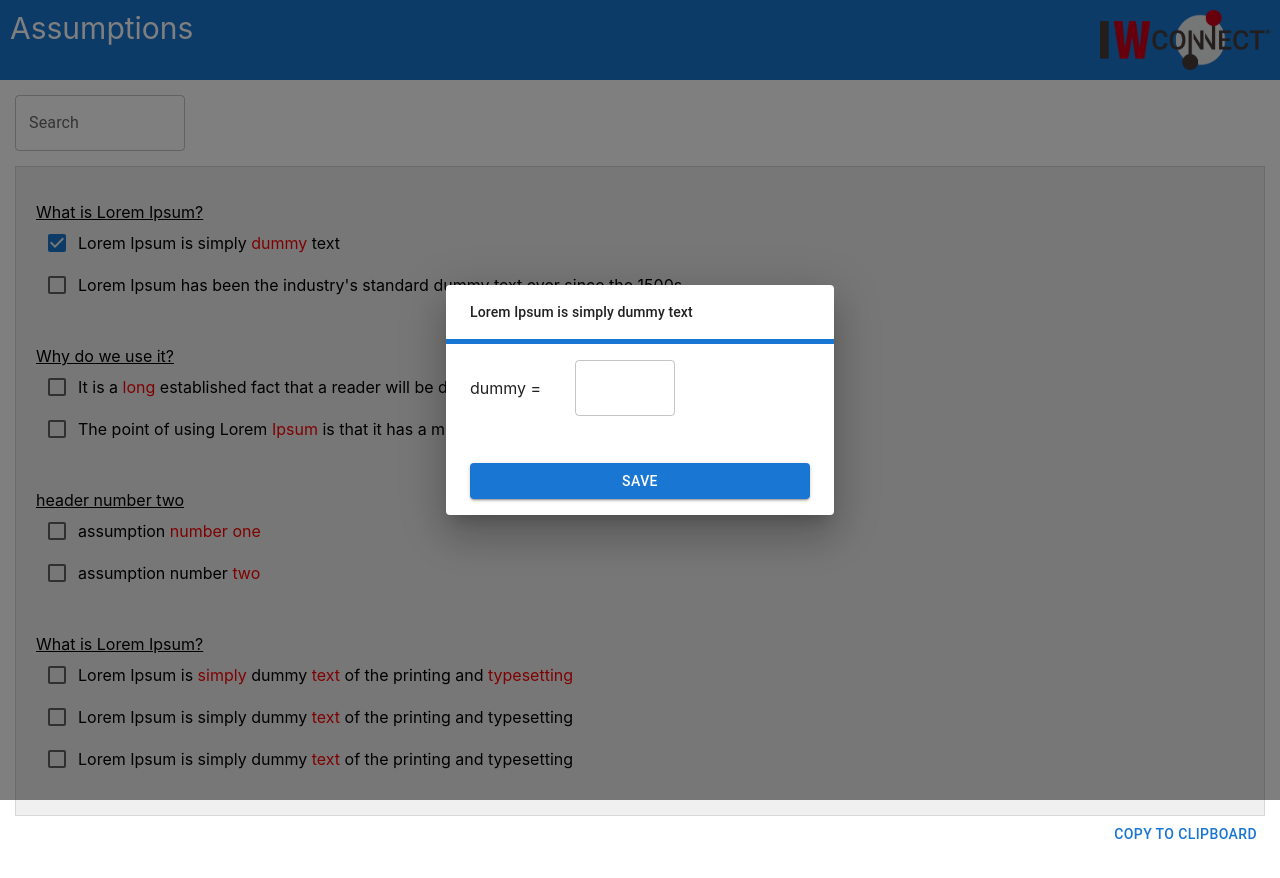
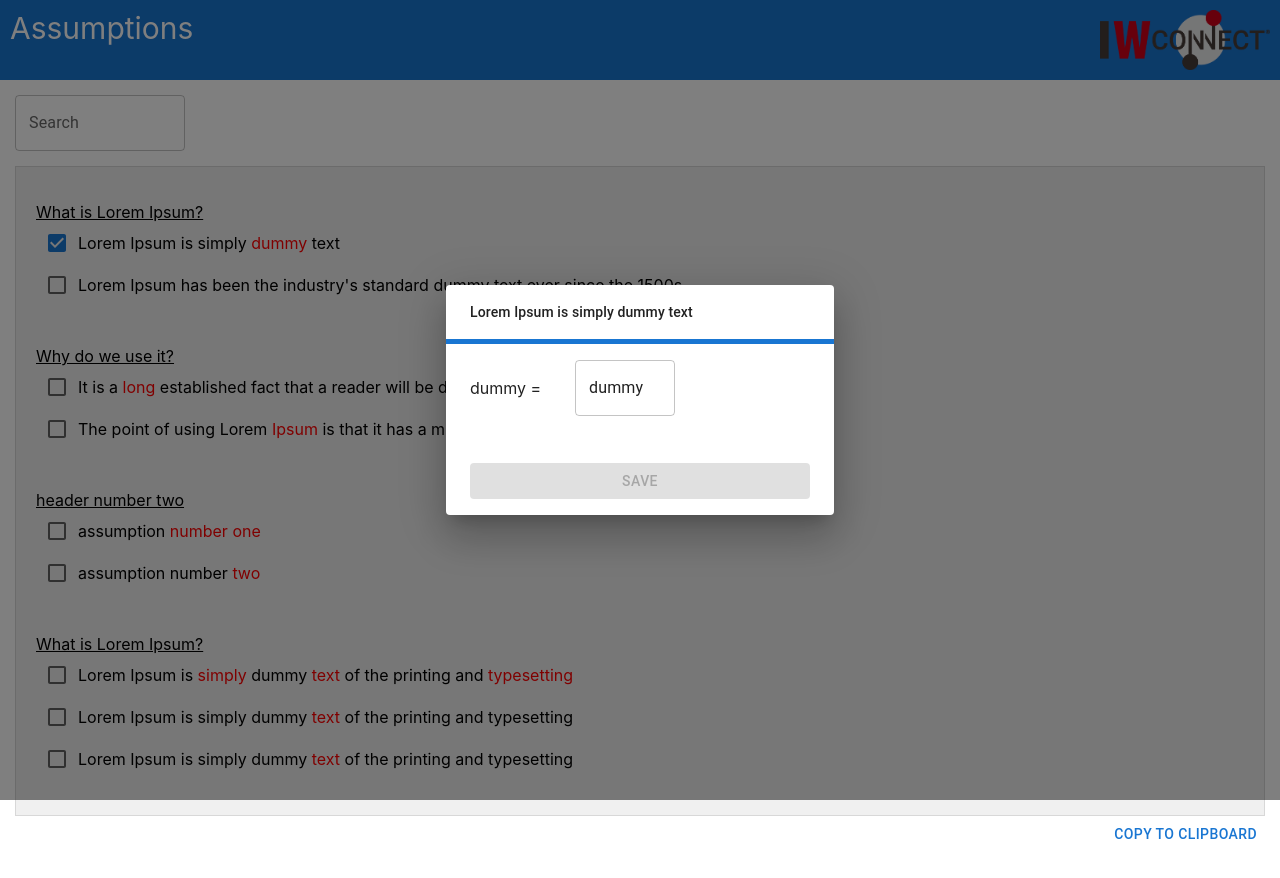
Before and after one commit to NatalijaKostovska/Assumptions, a React (Create React App) app: page / in a window 1280 px wide. Both pictures are taken after a click on the element 57 px from the left and 243 px from the top of the page. Shown: the top 878 px of the page. Built offline with nearby package versions, Linux system fonts and the light colour scheme.

Commit message:
update modal

```diff
--- a/src/components/FileUploadPage.js
+++ b/src/components/FileUploadPage.js
@@ -150,7 +150,6 @@ function FileUploadPage() {
                             <FormGroup>
                                 {topic.assumption.map((item, index) =>
                                     <div key={index} style={{ display: 'flex', alignItems: 'center' }}>
-                                        {console.log(checkbox?.[mainIndex]?.includes(index))}
                                         <Checkbox onClick={!checkbox?.[mainIndex]?.includes(index) && item.includes('$') ? () => handleClickOpen(item, mainIndex, index) : () => toggleCheckBox(mainIndex, index)}
                                             checked={checkbox?.[mainIndex]?.includes(index)}
                                         />
--- a/src/components/SimpleDialog.js
+++ b/src/components/SimpleDialog.js
@@ -8,6 +8,7 @@ function SimpleDialog({ onClose, initialWord, open, item, handleChangeAssumption
 
     const [setence, setSentence] = useState(item);
     const [wordsIndex, setWordsIndex] = useState([]);
+    const [error, setError] = useState(true);
     /* eslint-disable */
     const regex = new RegExp('\[$].*[$]\$', 'g');
 
@@ -20,6 +21,7 @@ function SimpleDialog({ onClose, initialWord, open, item, handleChangeAssumption
     const handleFindWord = () => {
         const inputs = item?.match(/\$(.*?)\$/g);
         setInputWords(inputs);
+        setWordsIndex(inputs)
     }
 
     const handleClose = () => {
@@ -41,13 +43,21 @@ function SimpleDialog({ onClose, initialWord, open, item, handleChangeAssumption
         onSave()
         onClose();
     }
-
     const handleChangeInput = (value, index) => {
         const newReplacedWordsArray = [...wordsIndex];
         newReplacedWordsArray[index] = value;
         setWordsIndex(newReplacedWordsArray);
+        setError(validateInputs(newReplacedWordsArray));
     }
 
+    const validateInputs = (inputWordsArray) => {
+        let isNotValid = false;
+        inputWordsArray.forEach((item) => {
+            if (item === '')
+                isNotValid = true;
+        })
+        return isNotValid;
+    }
     return (
         <Dialog onClose={handleClose} open={open}>
             <DialogTitle sx={{ borderBottom: '5px solid #1976d2', fontSize: '14px' }}>{item?.replace(/[$]/gi, "")}</DialogTitle>
@@ -57,7 +67,7 @@ function SimpleDialog({ onClose, initialWord, open, item, handleChangeAssumption
                         <span className='dialog-word'>{initialWord[clickedItemMainIndex][clickedItemIndex][index]?.replaceAll('$', '')} = </span>
                         <TextField
                             onChange={(e) => handleChangeInput(e.target.value, index)}
-                            value={wordsIndex?.[index] || ''}
+                            value={wordsIndex?.[index]?.replaceAll('$', '')}
                             sx={{ width: "100px" }}
                             variant='outlined'
                         />
@@ -65,7 +75,7 @@ function SimpleDialog({ onClose, initialWord, open, item, handleChangeAssumption
                     </div>
                 })}
                 <p>{setence?.replace(/[$]/gi, "")}</p>
-                <Button onClick={handleReplaceWord} disabled={wordsIndex?.[0] === ''} variant={'contained'}>Save</Button>
+                <Button onClick={handleReplaceWord} disabled={error} variant={'contained'}>Save</Button>
             </div>
         </Dialog >
     );
```
